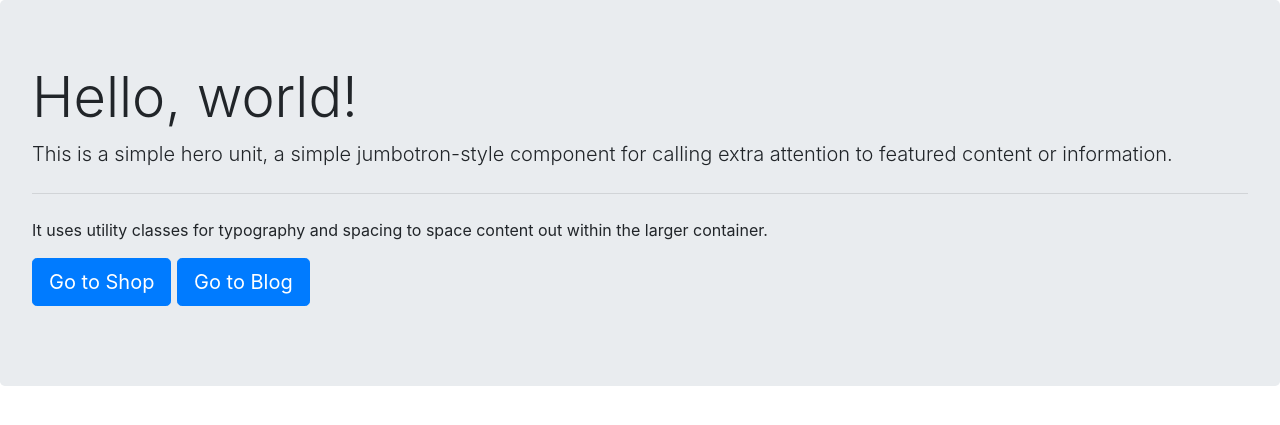
After one commit to mnityesh28/E-Commerce, a Django app: page / in a window 1280 px wide. The commit adds this page. Shown: the top 425 px of the page. Run offline with Django 3.2, Linux system fonts and the light colour scheme; some libraries are stand-ins or nearby versions.

```diff
--- a/ecommerce/settings.py
+++ b/ecommerce/settings.py
@@ -56,7 +56,7 @@ ROOT_URLCONF = 'ecommerce.urls'
 TEMPLATES = [
     {
         'BACKEND': 'django.template.backends.django.DjangoTemplates',
-        'DIRS': [],
+        'DIRS': ['ecommerce/templates'],
         'APP_DIRS': True,
         'OPTIONS': {
             'context_processors': [
--- /dev/null
+++ b/ecommerce/templates/index.html
@@ -0,0 +1,31 @@
+<!doctype html>
+<html lang="en">
+  <head>
+    <!-- Required meta tags -->
+    <meta charset="utf-8">
+    <meta name="viewport" content="width=device-width, initial-scale=1, shrink-to-fit=no">
+
+    <!-- Bootstrap CSS -->
+    <link rel="stylesheet" href="https://maxcdn.bootstrapcdn.com/bootstrap/4.0.0/css/bootstrap.min.css" integrity="sha384-Gn5384xqQ1aoWXA+058RXPxPg6fy4IWvTNh0E263XmFcJlSAwiGgFAW/dAiS6JXm" crossorigin="anonymous">
+
+    <title>Welcome to My Awesome Cart</title>
+  </head>
+  <body>
+    <div class="jumbotron">
+  <h1 class="display-4">Hello, world!</h1>
+  <p class="lead">This is a simple hero unit, a simple jumbotron-style component for calling extra attention to featured content or information.</p>
+  <hr class="my-4">
+  <p>It uses utility classes for typography and spacing to space content out within the larger container.</p>
+  <p class="lead">
+    <a class="btn btn-primary btn-lg" href="/shop" role="button">Go to Shop</a>
+      <a class="btn btn-primary btn-lg" href="/blog" role="button">Go to Blog</a>
+  </p>
+</div>
+
+    <!-- Optional JavaScript -->
+    <!-- jQuery first, then Popper.js, then Bootstrap JS -->
+    <script src="https://code.jquery.com/jquery-3.2.1.slim.min.js" integrity="sha384-KJ3o2DKtIkvYIK3UENzmM7KCkRr/rE9/Qpg6aAZGJwFDMVNA/GpGFF93hXpG5KkN" crossorigin="anonymous"></script>
+    <script src="https://cdnjs.cloudflare.com/ajax/libs/popper.js/1.12.9/umd/popper.min.js" integrity="sha384-ApNbgh9B+Y1QKtv3Rn7W3mgPxhU9K/ScQsAP7hUibX39j7fakFPskvXusvfa0b4Q" crossorigin="anonymous"></script>
+    <script src="https://maxcdn.bootstrapcdn.com/bootstrap/4.0.0/js/bootstrap.min.js" integrity="sha384-JZR6Spejh4U02d8jOt6vLEHfe/JQGiRRSQQxSfFWpi1MquVdAyjUar5+76PVCmYl" crossorigin="anonymous"></script>
+  </body>
+</html>
--- a/ecommerce/urls.py
+++ b/ecommerce/urls.py
@@ -17,9 +17,11 @@ from django.contrib import admin
 from django.urls import path,include
 from django.conf import settings
 from django.conf.urls.static import static
+from . import views
 
 urlpatterns = [
     path('admin/', admin.site.urls),
     path('shop/',include('shop.urls')),
     path('blog/',include('blog.urls')),
+    path('',views.index),
 ] + static(settings.MEDIA_URL,document_root=settings.MEDIA_ROOT)
--- a/ecommerce/views.py
+++ b/ecommerce/views.py
@@ -0,0 +1,4 @@
+from django.shortcuts import render
+from django.http import HttpResponse
+def index(request):
+    return render(request,'index.html')
--- a/shop/admin.py
+++ b/shop/admin.py
@@ -1,6 +1,7 @@
 from django.contrib import admin
-from .models import Products,Contact,Orders
+from .models import Products,Contact,Orders,OrderUpdate
 admin.site.register(Products)
 admin.site.register(Contact)
 admin.site.register(Orders)
+admin.site.register(OrderUpdate)
 # Register your models here.
--- a/shop/views.py
+++ b/shop/views.py
@@ -1,5 +1,5 @@
 from django.shortcuts import render
-from .models import Products, Contact, Orders
+from .models import Products, Contact, Orders,OrderUpdate
 from math import ceil
 # import the logging library
 import logging
@@ -69,6 +69,8 @@ def checkout(request):
         order = Orders(items_json=items_json, name=name, email=email, address=address, city=city,
                        state=state, zip_code=zip_code, phone=phone)
         order.save()
+        update=OrderUpdate(order_id=order.order_id, update_desc="The order has been placed")
+        update.save()
         thank = True
         id = order.order_id
         return render(request, 'shop/checkout.html', {'thank':thank, 'id': id})
```
Also changed, not shown: shop/models.py (+8 -0 lines), db.sqlite3, shop/migrations/0005_orderupdate.py (added), shop/templates/shop/index.html (line endings or trailing spaces).
